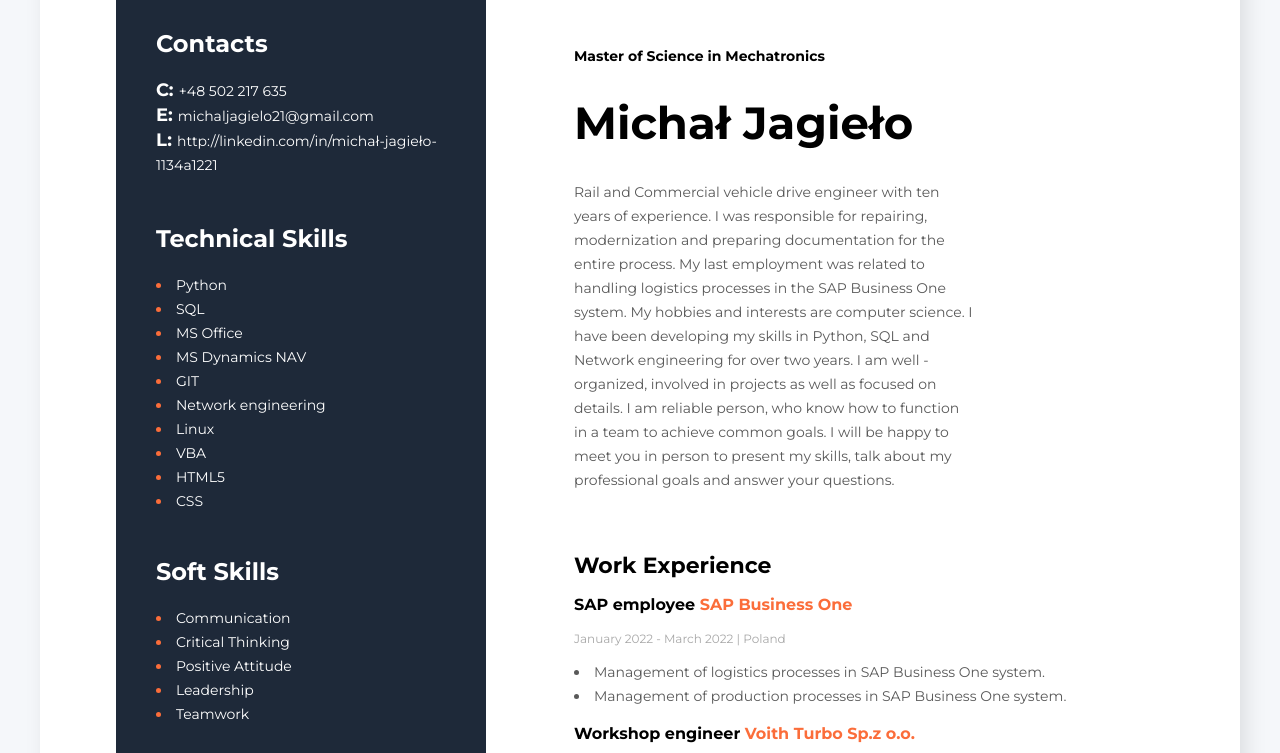
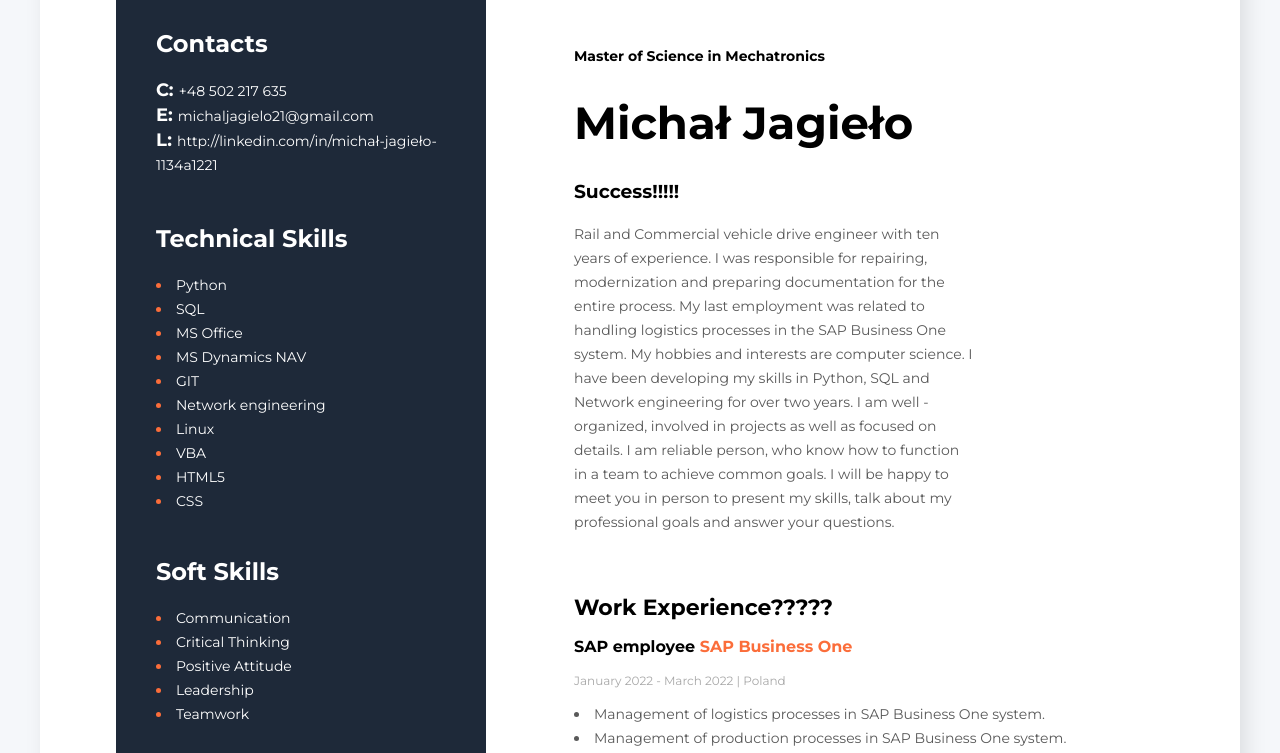
Before and after one commit to MichalJagielo/Web-Site, a plain HTML site: page index.html in a window 1280 px wide. Shown: the part 74-827 px from the top of the page. Drawn offline with Linux system fonts and the light colour scheme.

Commit message:
Added Features

```diff
--- a/index.html
+++ b/index.html
@@ -22,6 +22,7 @@
 
         <link href="style.css" rel="stylesheet" />
     </head>
+    <title>Moje pierwsze CV w Web!!!</title>
     <body>
         <div class="wrapper">
             <main>
@@ -29,7 +30,7 @@
                     <h2 class="job-title">Master of Science in Mechatronics</h2>
 
                     <h1>Michał Jagieło</h1>
-
+                    <h3>Success!!!!!</h3>
                     <p class="description">
                         Rail and Commercial vehicle drive engineer with ten
                         years of experience. I was responsible for repairing,
@@ -48,7 +49,7 @@
                 </div>
 
                 <div>
-                    <h2 class="header-primary">Work Experience</h2>
+                    <h2 class="header-primary">Work Experience?????</h2>
                     <h3 class="job-name">
                         SAP employee
                         <span class="hightlight">SAP Business One</span>
```
